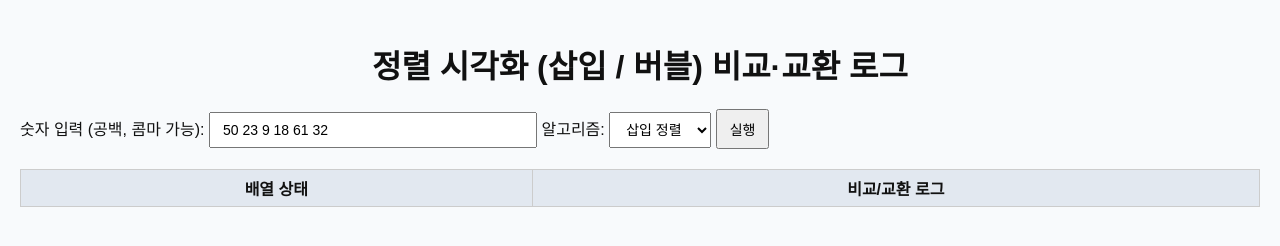
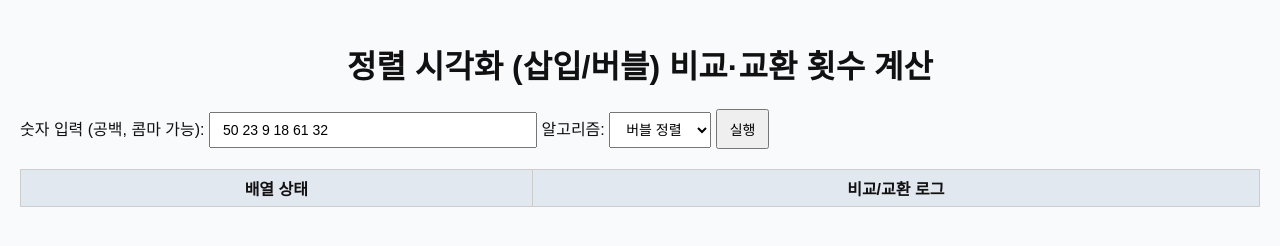
Before and after one commit to sebizt/sort, a plain HTML site: page index.html in a window 1280 px wide. Drawn offline with Linux system fonts and the light colour scheme.

Commit message:
Update index.html

```diff
--- a/index.html
+++ b/index.html
@@ -3,7 +3,7 @@
 <head>
 <meta charset="UTF-8" />
 <meta name="viewport" content="width=device-width, initial-scale=1.0" />
-<title>정렬 시각화 (삽입/버블) 비교·교환 로그</title>
+<title>정렬 시각화 (삽입/버블) 비교·교환 횟수 계산</title>
 <style>
   body { font-family: 'Noto Sans KR', sans-serif; background:#f8fafc; color:#111; margin:0; padding:20px; }
   h1 { text-align:center; }
@@ -19,14 +19,15 @@
 </style>
 </head>
 <body>
-  <h1>정렬 시각화 (삽입 / 버블) 비교·교환 로그</h1>
+  <h1>정렬 시각화 (삽입/버블) 비교·교환 횟수 계산</h1>
   <div>
     <label>숫자 입력 (공백, 콤마 가능): </label>
     <input id="nums" value="50 23 9 18 61 32" style="width:300px" />
     <label>알고리즘: </label>
     <select id="algo">
+      <option value="bubble">버블 정렬</option>
       <option value="insertion">삽입 정렬</option>
-      <option value="bubble">버블 정렬</option>
+
     </select>
     <button onclick="run()">실행</button>
   </div>
```
